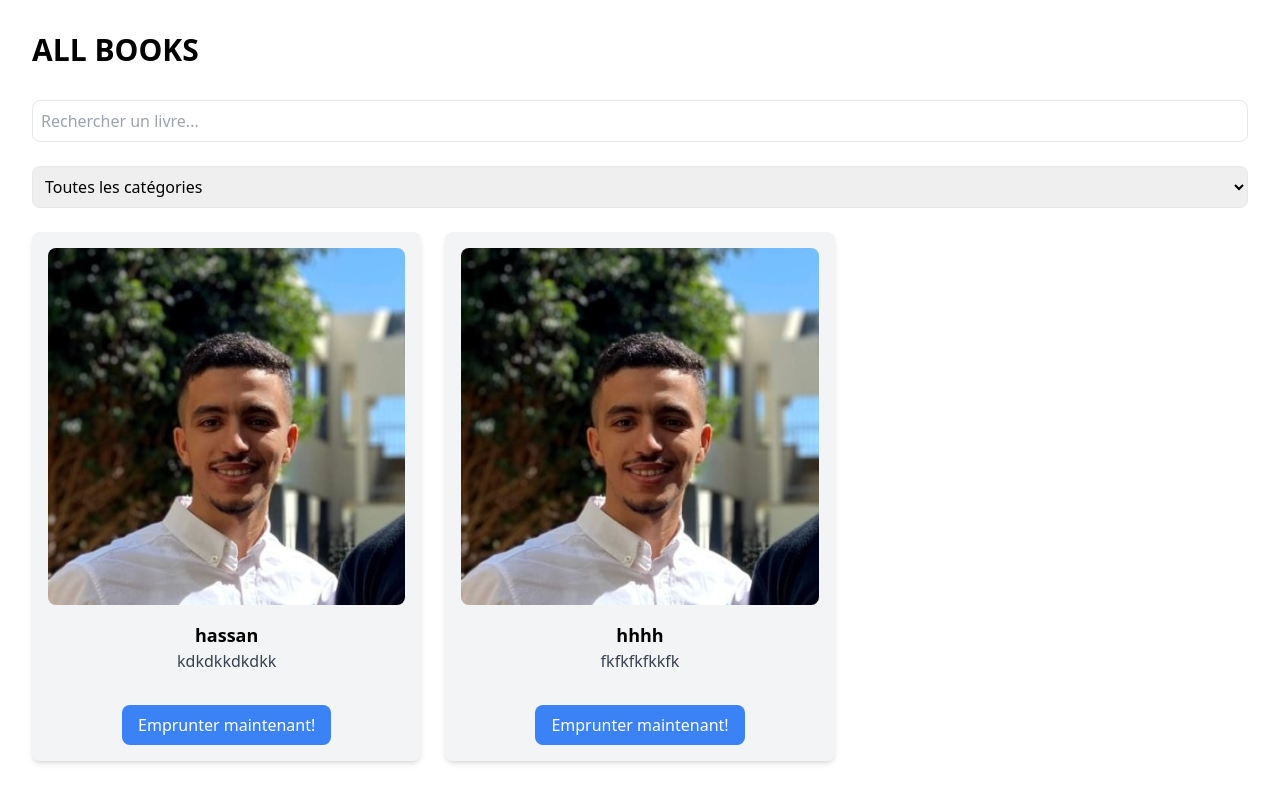
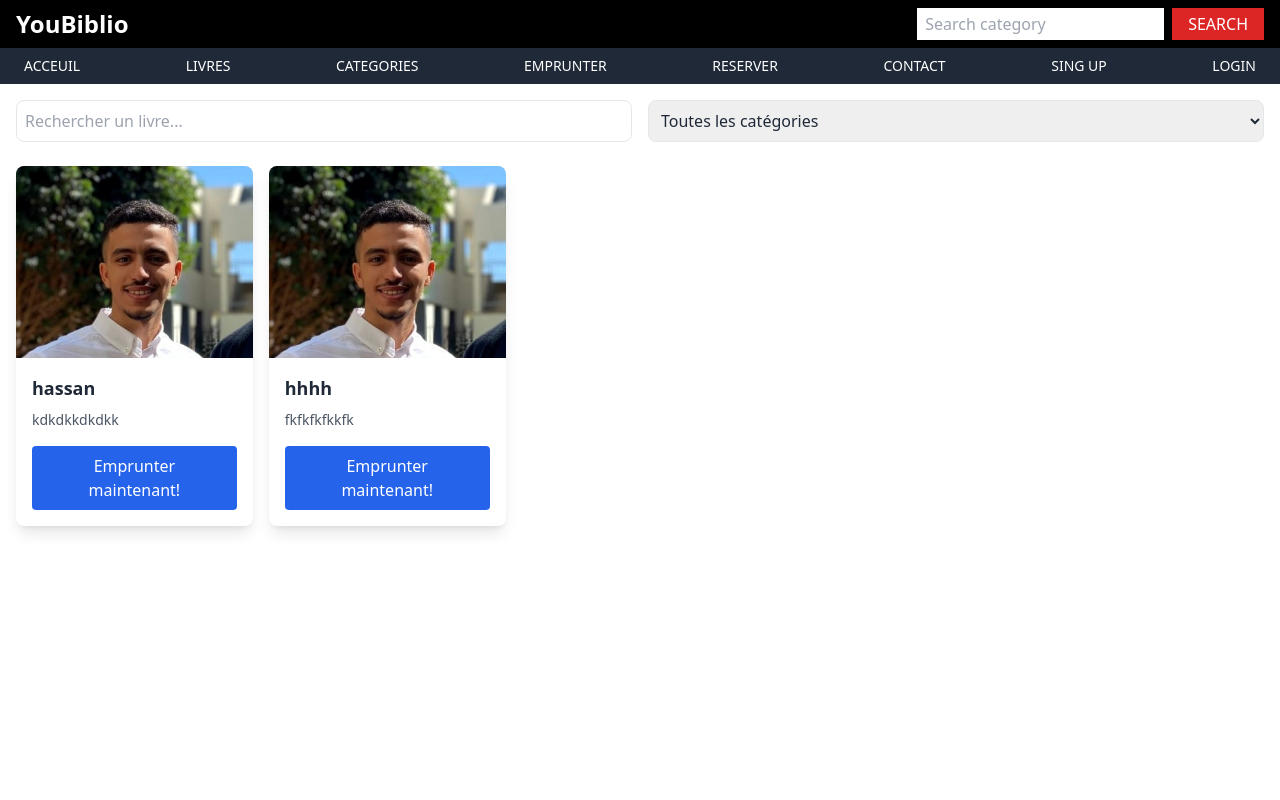
Before and after one commit to Ayoub-fetti/Syst-me-de-Gestion-de-Biblioth-que, a PHP site: page /votre-projet/Books.php in a window 1280 px wide. Run offline with PHP 8.4, Linux system fonts and the light colour scheme; the visitor is signed in with stand-in values (Sample User, id 1); data comes from the database, SQL or seed files in the repository; some libraries are stand-ins or nearby versions.

Commit message:
Adding header to books page

```diff
--- a/Books.php
+++ b/Books.php
@@ -4,9 +4,10 @@
 <head>
     <meta charset="UTF-8">
     <meta name="viewport" content="width=device-width, initial-scale=1.0">
-    <title>Document</title>
+    <title>Online Book Library</title>
     <script src="https://cdn.tailwindcss.com"></script>
     <script src="https://code.jquery.com/jquery-3.6.0.min.js"></script>
+    <link href="https://cdnjs.cloudflare.com/ajax/libs/font-awesome/5.15.3/css/all.min.css" rel="stylesheet"/>
 </head>
 
 <?php
@@ -125,32 +126,119 @@ document.querySelector('#reservationModal > div').addEventListener('click', func
 });
 </script>
 
-<body class="bg-white p-8">
+<body class="bg-white text-gray-800">
+    <!-- Header -->
+    <header class="bg-black text-white">
+        <div class="container mx-auto flex justify-between items-center py-2 px-4">
+            <div class="text-2xl font-bold">
+                YouBiblio
+            </div>
+            <div class="flex items-center space-x-2">
+                <input class="px-2 py-1 text-black" placeholder="Search category" type="text"/>
+                <button class="bg-red-600 px-4 py-1">
+                    SEARCH
+                </button>
+            </div>
+        </div>
+        <nav class="bg-gray-800">
+            <div class="container mx-auto flex justify-between items-center py-2 px-4 text-sm">
+                <a class="text-white px-2" href="index.php">ACCEUIL</a>
+                <a class="text-white px-2" href="Books.php">LIVRES</a>
+                <a class="text-white px-2" href="Books.php">CATEGORIES</a>
+                <a class="text-white px-2" href="Books.php">EMPRUNTER</a>
+                <a class="text-white px-2" href="Books.php">RESERVER</a>
+                <a class="text-white px-2" href="Contact.php">CONTACT</a>
+                <a class="text-white px-2" href="register.php">SING UP</a>
+                <a class="text-white px-2" href="login.php">LOGIN</a>
+            </div>
+        </nav>
+    </header>
+
+    <!-- Main Content -->
+    <main class="container mx-auto my-4">
         <!-- Messages de succès/erreur -->
         <?php if (isset($_SESSION['success_message'])): ?>
+            <div class="container mx-auto px-4">
                 <div class="bg-green-100 border border-green-400 text-green-700 px-4 py-3 rounded relative" role="alert">
                     <span class="block sm:inline"><?php echo $_SESSION['success_message']; ?></span>
                     <?php unset($_SESSION['success_message']); ?>
                 </div>
-    <?php endif; ?>
-
-    <?php if (isset($_SESSION['error_message'])): ?>
-        <div class="bg-red-100 border border-red-400 text-red-700 px-4 py-3 rounded relative" role="alert">
-            <span class="block sm:inline"><?php echo $_SESSION['error_message']; ?></span>
-            <?php unset($_SESSION['error_message']); ?>
             </div>
         <?php endif; ?>
 
-    <!-- Message de succes -->
-    <?php if ($message): ?>
-    <div id="success-message" class="bg-green-100 border border-green-400 text-green-700 px-4 py-3 rounded relative mb-4">
-        <?php echo $message; ?>
+        <!-- Search and Filter Section -->
+        <div class="container mx-auto px-4">
+            <div class="flex flex-col md:flex-row gap-4 mb-6">
+                <div class="md:w-1/2">
+                    <input type="text"
+                           id="searchInput"
+                           placeholder="Rechercher un livre..."
+                           class="w-full p-2 border rounded-lg focus:outline-none focus:ring-2 focus:ring-blue-500">
                 </div>
+                <div class="md:w-1/2">
+                    <select id="categoryFilter"
+                            class="w-full p-2 border rounded-lg focus:outline-none focus:ring-2 focus:ring-blue-500">
+                        <option value="">Toutes les catégories</option>
+                        <?php foreach ($categories as $category): ?>
+                            <option value="<?php echo $category['id']; ?>">
+                                <?php echo htmlspecialchars($category['name']); ?>
+                            </option>
+                        <?php endforeach; ?>
+                    </select>
+                </div>
+            </div>
+
+            <!-- Books Grid -->
+            <div id="booksContainer" class="grid grid-cols-1 md:grid-cols-3 lg:grid-cols-5 gap-4">
+                <?php foreach ($books as $book): ?>
+                    <div class="bg-white shadow-lg rounded-lg overflow-hidden">
+                        <img src="<?php echo $book['cover_image']; ?>"
+                             alt="<?php echo htmlspecialchars($book['title']); ?>"
+                             class="w-full h-48 object-cover">
+                        <div class="p-4">
+                            <h3 class="font-bold text-lg mb-2"><?php echo htmlspecialchars($book['title']); ?></h3>
+                            <p class="text-gray-600 text-sm mb-4"><?php echo htmlspecialchars($book['summary']); ?></p>
+
+                            <?php if ($isLoggedIn): ?>
+                                <?php if ($book['status'] == 'available'): ?>
+                                    <button type="button"
+                                            onclick="openBorrowModal('<?php echo $book['id']; ?>', '<?php echo htmlspecialchars($book['title']); ?>')"
+                                            class="w-full bg-blue-600 text-white px-4 py-2 rounded hover:bg-blue-700 transition">
+                                        Emprunter maintenant!
+                                    </button>
+                                <?php else: ?>
+                                    <?php
+                                    $stmt = $pdo->prepare("SELECT due_date FROM borrowings WHERE book_id = ? AND return_date IS NULL ORDER BY due_date DESC LIMIT 1");
+                                    $stmt->execute([$book['id']]);
+                                    $currentBorrowing = $stmt->fetch();
+                                    $dueDate = $currentBorrowing ? $currentBorrowing['due_date'] : date('Y-m-d');
+                                    ?>
+                                    <div class="text-sm text-gray-600 mb-2">
+                                        Date de retour prévue : <?php echo date('d/m/Y', strtotime($dueDate)); ?>
+                                    </div>
+                                    <button type="button"
+                                            onclick="openReservationModal(
+                                                '<?php echo $book['id']; ?>',
+                                                '<?php echo htmlspecialchars($book['title']); ?>',
+                                                '<?php echo $dueDate; ?>'
+                                            )"
+                                            class="mt-2 px-4 py-2 bg-yellow-500 text-white rounded-lg hover:bg-yellow-600">
+                                        Réserver
+                                    </button>
                                 <?php endif; ?>
-
-    <h1 class="text-3xl font-bold mb-8">
-        ALL BOOKS
-    </h1>
+                            <?php else: ?>
+                                <button type="button"
+                                        onclick="return redirectToLogin()"
+                                        class="w-full bg-blue-600 text-white px-4 py-2 rounded hover:bg-blue-700 transition">
+                                    Se connecter pour emprunter
+                                </button>
+                            <?php endif; ?>
+                        </div>
+                    </div>
+                <?php endforeach; ?>
+            </div>
+        </div>
+    </main>
 
     <!-- Modal pour l'emprunt -->
     <div id="borrowModal" class="fixed inset-0 bg-gray-600 bg-opacity-50 hidden overflow-y-auto h-full w-full">
@@ -223,73 +311,6 @@ document.querySelector('#reservationModal > div').addEventListener('click', func
         </div>
     </div>
 
-    <!-- Barre de recherche -->
-    <div class="mb-6">
-        <input type="text" id="searchInput" placeholder="Rechercher un livre..."
-               class="w-full p-2 border rounded-lg">
-    </div>
-
-    <!-- Filtre par catégorie -->
-    <div class="mb-6">
-        <select id="categoryFilter" class="w-full p-2 border rounded-lg">
-            <option value="">Toutes les catégories</option>
-            <?php foreach ($categories as $category): ?>
-                <option value="<?php echo $category['id']; ?>">
-                    <?php echo htmlspecialchars($category['name']); ?>
-                </option>
-            <?php endforeach; ?>
-        </select>
-    </div>
-
-    <!-- Container pour les livres -->
-    <div id="booksContainer" class="grid grid-cols-1 md:grid-cols-2 lg:grid-cols-3 gap-6">
-        <?php foreach ($books as $book): ?>
-            <div class="text-center bg-gray-100 p-4 rounded-lg shadow-md">
-            <img alt="The Book of CSS3" class="w-full h-auto rounded-lg" height="300" src="<?php echo $book['cover_image']; ?>" width="200" />
-                <p name="title" class="mt-4 text-lg font-semibold">
-                    <?php echo $book['title']; ?>
-                </p>
-
-                <p class="text-gray-700 mb-4"><?php echo htmlspecialchars($book['summary']); ?></p>
-
-                <?php if ($isLoggedIn): ?>
-                    <?php if ($book['status'] == 'available'): ?>
-                        <button type="button"
-                                onclick="openBorrowModal('<?php echo $book['id']; ?>', '<?php echo htmlspecialchars($book['title']); ?>')"
-                                class="mt-4 px-4 py-2 bg-blue-500 text-white rounded-lg hover:bg-blue-600">
-                            Emprunter maintenant!
-                        </button>
-                    <?php else: ?>
-                        <?php
-                        $stmt = $pdo->prepare("SELECT due_date FROM borrowings WHERE book_id = ? AND return_date IS NULL ORDER BY due_date DESC LIMIT 1");
-                        $stmt->execute([$book['id']]);
-                        $currentBorrowing = $stmt->fetch();
-                        $dueDate = $currentBorrowing ? $currentBorrowing['due_date'] : date('Y-m-d');
-                        ?>
-                        <div class="text-sm text-gray-600 mb-2">
-                            Date de retour prévue : <?php echo date('d/m/Y', strtotime($dueDate)); ?>
-                        </div>
-                        <button type="button"
-                                onclick="openReservationModal(
-                                    '<?php echo $book['id']; ?>',
-                                    '<?php echo htmlspecialchars($book['title']); ?>',
-                                    '<?php echo $dueDate; ?>'
-                                )"
-                                class="mt-2 px-4 py-2 bg-yellow-500 text-white rounded-lg hover:bg-yellow-600">
-                            Réserver
-                        </button>
-                    <?php endif; ?>
-                <?php else: ?>
-                    <button type="button"
-                            onclick="return redirectToLogin()"
-                            class="mt-4 px-4 py-2 bg-blue-500 text-white rounded-lg hover:bg-blue-600">
-                        Se connecter pour emprunter
-                    </button>
-                <?php endif; ?>
-            </div>
-        <?php endforeach; ?>
-    </div>
-
     <script>
     $(document).ready(function() {
         // Gestionnaire de recherche
```
Lines whose indentation alone changed are shown as unchanged.
